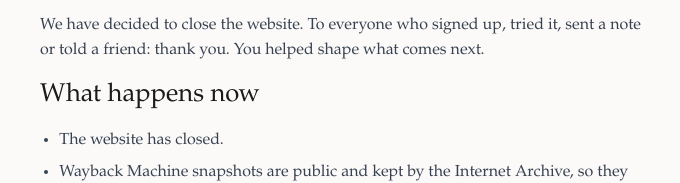
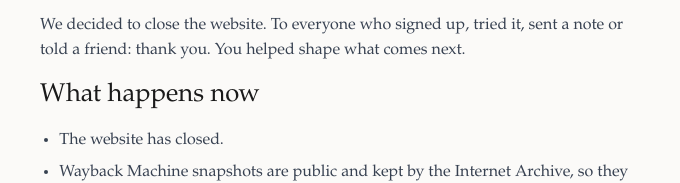
Before and after one commit to ninepointlabs/persistwise-desktop, a website: page docs/index.html in a window 1280 px wide. Shown: the part 294-477 px from the top of the page, 240-920 px from the left. Drawn offline with Linux system fonts and the light colour scheme.

Commit message:
Site: past tense for 'decided to close'

```diff
--- a/docs/index.html
+++ b/docs/index.html
@@ -50,7 +50,7 @@
           its own.
         </p>
         <p>
-          We have decided to close the website. To everyone who signed up, tried it, sent a
+          We decided to close the website. To everyone who signed up, tried it, sent a
           note or told a friend: thank you. You helped shape what comes next.
         </p>
         <h2 id="timeline">What happens now</h2>
```
